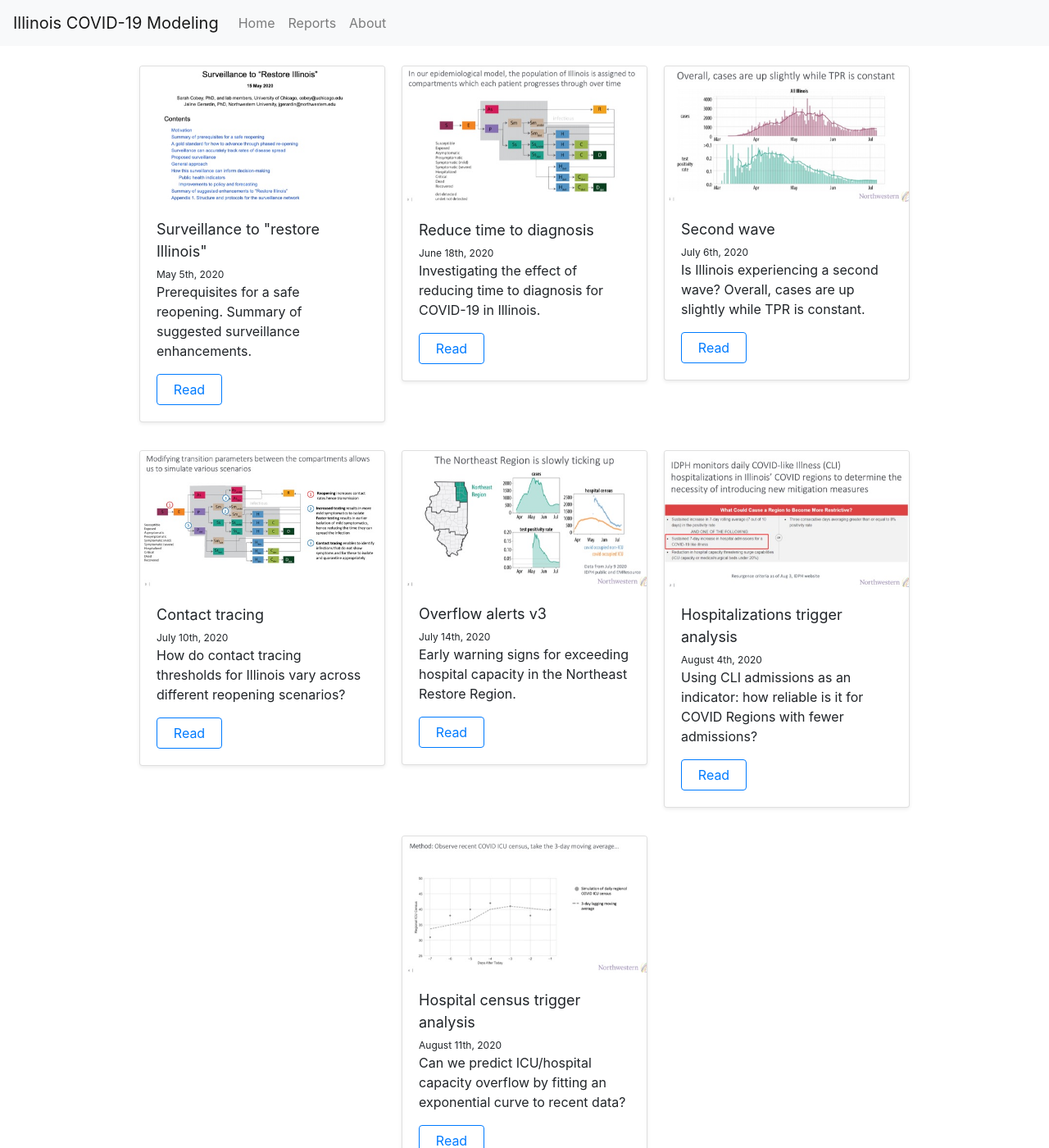
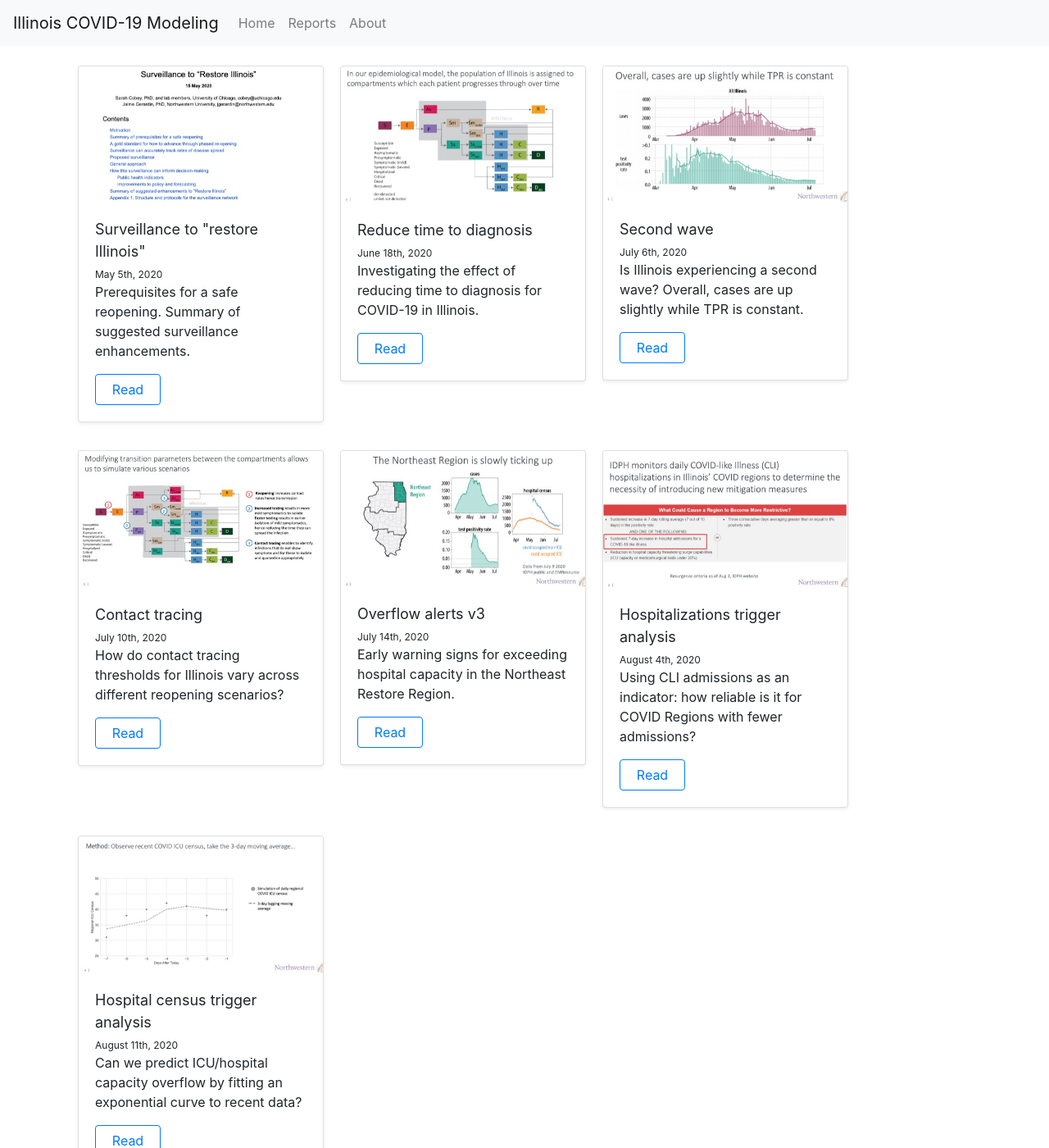
Before and after one commit to rohandandavati/rohandandavati.github.io, a Jekyll site: the page built from reports.html, in a window 1280 px wide and 1400 px high. Shown: the whole window at 82% size. Built offline with Jekyll 4.4.1, drawn with Linux system fonts in a browser that asks for light colours; a script that is not in the unit is left out.

Commit message:
reports layout

```diff
--- a/_includes/navigation.html
+++ b/_includes/navigation.html
@@ -3,6 +3,9 @@
     /*div {*/
     /*    border: 1px solid black;*/
     /*}*/
+    .buttons {
+      width: 300px;
+    }
   </style>
 
   <nav class="navbar fixed-top navbar-expand-sm navbar-light bg-light position-absolute position-fixed">
@@ -10,7 +13,7 @@
     <button class="navbar-toggler" type="button" data-toggle="collapse" data-target="#navbarNav" aria-controls="navbarNav" aria-expanded="false" aria-label="Toggle navigation">
       <span class="navbar-toggler-icon"></span>
     </button>
-    <div class="collapse navbar-collapse" id="navbarNav">
+    <div class="collapse navbar-collapse buttons" id="navbarNav">
       <ul class="navbar-nav ">
         {% for item in site.data.navigation %}
            <li class="nav-item">
--- a/reports.html
+++ b/reports.html
@@ -47,7 +47,8 @@ title: Reports
 </style>
 
 <div class = "container ">
-  <div class = "d-flex justify-content-center flex-wrap">
+  <div class = "d-flex justify-content-left flex-wrap">
+    <!--<div class = "d-flex justify-content-center"  > -->
     {% for report in site.data.reports %}
     <div class="card mb-4 shadow-sm h-100 d-md-inline-flex card-outer">
       <img class="card-img-top" src="{{ report.image_path }}" alt="{{ report.name }}">
@@ -62,6 +63,7 @@ title: Reports
       </div>
     </div>
     {% endfor %}
+    <!--</div>-->
   </div>
 </div>
   <!--<div class="album py-5 bg-light">-->
```
Also changed, not shown: 2 other files.
